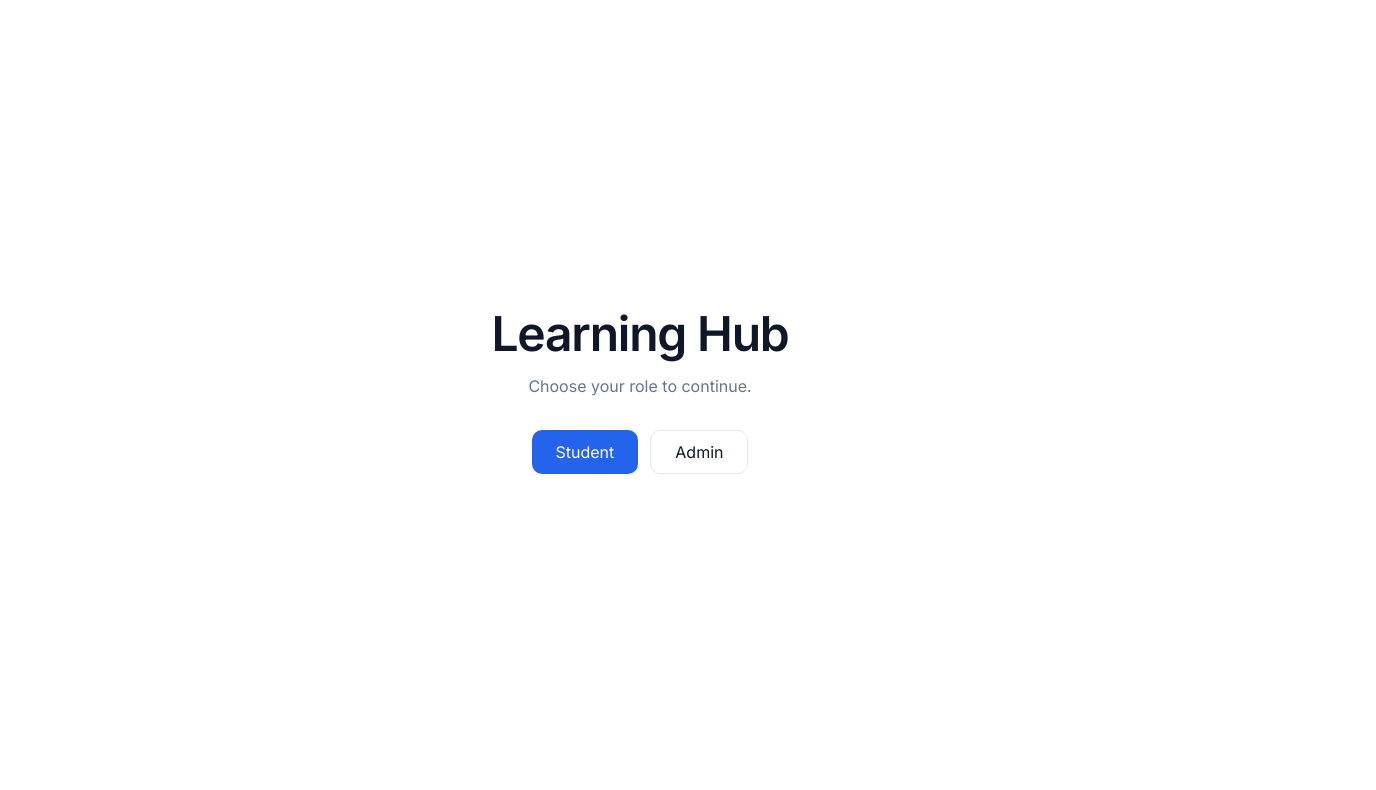
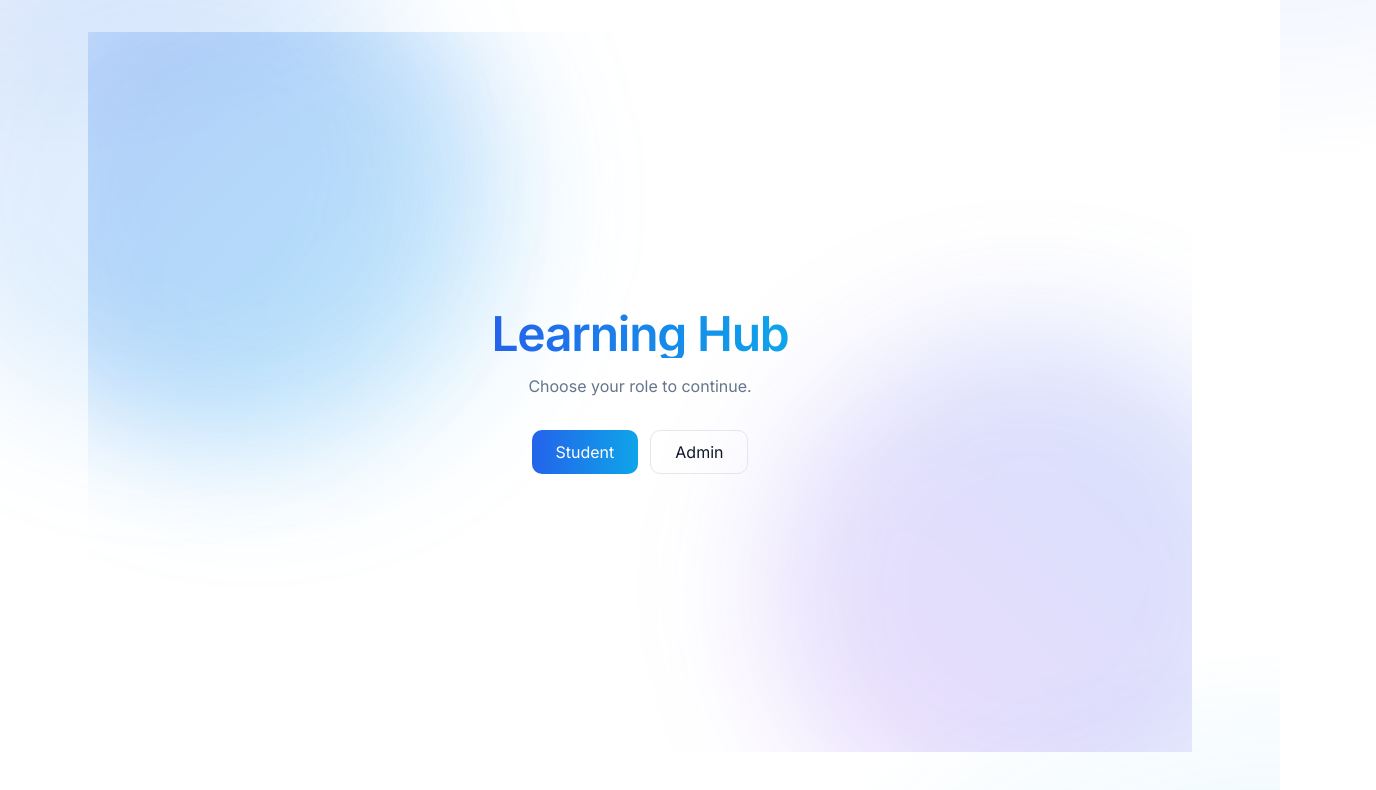
Before and after one commit to rjacaac211/learning-hub, a React (Vite) app in the folder web/: page / in a window 1280 px wide. Shown: the top 790 px of the page, 1376 px wide, since content can reach past the window. Built offline with nearby package versions, Linux system fonts and the light colour scheme.

Commit message:
feat(ui): aesthetic refresh with gradients, glass, and vibrant cards

```diff
--- a/web/src/index.css
+++ b/web/src/index.css
@@ -8,7 +8,13 @@ html, body, #root { height: 100%; }
 
 @layer base {
   html { -webkit-font-smoothing: antialiased; }
-  body { @apply bg-bg text-fg font-sans; }
+  body {
+    @apply text-fg font-sans;
+    background:
+      radial-gradient(1200px 600px at 0% -10%, hsla(221,83%,53%,0.08), transparent 40%),
+      radial-gradient(1200px 600px at 100% 110%, hsla(199,89%,48%,0.08), transparent 40%),
+      theme('colors.bg.DEFAULT');
+  }
   h1 { @apply text-3xl md:text-4xl font-semibold tracking-tight; }
   h2 { @apply text-2xl md:text-3xl font-semibold tracking-tight; }
   h3 { @apply text-xl md:text-2xl font-medium; }
--- a/web/src/routes/Landing.jsx
+++ b/web/src/routes/Landing.jsx
@@ -35,16 +35,22 @@ export default function Landing() {
     }
   }
   return (
-    <section className="min-h-[calc(100vh-80px)] flex items-center justify-center">
-      <div className="text-center px-4">
-        <h1 className="text-4xl sm:text-5xl font-semibold tracking-tight">Learning Hub</h1>
+    <section className="relative min-h-[calc(100vh-80px)] flex items-center justify-center overflow-hidden">
+      <div className="pointer-events-none absolute inset-0">
+        <div className="absolute -top-24 -left-24 w-[520px] h-[520px] bg-gradient-to-br from-accent/25 to-sky-400/25 blur-3xl rounded-full" />
+        <div className="absolute -bottom-24 -right-24 w-[520px] h-[520px] bg-gradient-to-tr from-purple-500/20 to-accent/20 blur-3xl rounded-full" />
+      </div>
+      <div className="relative text-center px-4">
+        <h1 className="text-4xl sm:text-5xl font-semibold tracking-tight bg-gradient-to-r from-accent to-sky-500 bg-clip-text text-transparent">
+          Learning Hub
+        </h1>
         <p className="mt-4 text-fg-muted max-w-xl mx-auto">Choose your role to continue.</p>
         {!adminMode ? (
           <div className="mt-8 flex items-center justify-center gap-3">
             <button
               onClick={handleStudent}
               disabled={loading}
-              className="inline-flex items-center justify-center h-11 px-6 rounded-md bg-accent text-fg-inverted hover:bg-accent-hover disabled:opacity-60"
+              className="inline-flex items-center justify-center h-11 px-6 rounded-md bg-gradient-to-r from-accent to-sky-500 text-fg-inverted hover:opacity-90 disabled:opacity-60 transition"
             >
               {loading ? 'Loading...' : 'Student'}
             </button>
@@ -78,7 +84,7 @@ export default function Landing() {
               <button
                 type="submit"
                 disabled={adminLoading}
-                className="h-10 px-6 rounded-md bg-accent text-fg-inverted hover:bg-accent-hover disabled:opacity-60"
+                className="h-10 px-6 rounded-md bg-gradient-to-r from-accent to-sky-500 text-fg-inverted hover:opacity-90 disabled:opacity-60 transition"
               >
                 {adminLoading ? 'Signing in...' : 'Continue'}
               </button>
--- a/web/src/routes/Library.jsx
+++ b/web/src/routes/Library.jsx
@@ -48,21 +48,25 @@ export default function Library() {
   }
 
   return (
-    <div>
-      <div className="flex flex-col gap-3">
+    <div className="relative">
+      {/* page-specific soft blobs */}
+      <div className="pointer-events-none absolute inset-0">
+        <div className="absolute top-10 right-10 w-[360px] h-[360px] bg-gradient-to-br from-sky-400/15 to-purple-500/15 blur-3xl rounded-full" />
+      </div>
+      <div className="relative flex flex-col gap-3">
         <div className="flex items-center gap-3">
           {!isRoot && (
-            <button onClick={goUp} className="h-8 px-3 rounded-md border border-border text-sm">
+            <button onClick={goUp} className="h-8 px-3 rounded-md bg-gradient-to-r from-accent/90 to-sky-500/90 text-white text-sm hover:opacity-90">
               ← Back
             </button>
           )}
-          <nav className="text-sm text-fg-muted flex items-center flex-wrap gap-1">
+          <nav className="text-sm text-fg flex items-center flex-wrap gap-1 bg-white/60 backdrop-blur-sm rounded-md px-2 py-1 border border-white/0 shadow-sm">
             <button onClick={() => navigate('/library')} className="hover:underline">Home</button>
             {segments.map((seg, i) => {
               const to = '/library/' + segments.slice(0, i + 1).join('/')
               return (
                 <span key={to} className="flex items-center gap-1">
-                  <span>›</span>
+                  <span className="text-fg-muted">›</span>
                   <button onClick={() => navigate(to)} className="hover:underline">{decodeURIComponent(seg)}</button>
                 </span>
               )
@@ -73,7 +77,7 @@ export default function Library() {
           <input
             type="search"
             placeholder="Search in this folder..."
-          className="w-full sm:w-80 px-3 py-2 border border-border rounded-md focus-visible:ring-2 focus-visible:ring-accent"
+            className="w-full sm:w-80 px-3 py-2 rounded-md bg-white/60 backdrop-blur-sm border border-white/0 shadow-sm focus-visible:ring-2 focus-visible:ring-accent"
             value={query}
             onChange={e => setQuery(e.target.value)}
           />
@@ -101,7 +105,7 @@ export default function Library() {
         <>
           <div className="mt-6 grid grid-cols-1 sm:grid-cols-2 lg:grid-cols-3 gap-6">
             {filteredDirs.map(d => (
-              <Card key={d.path} className="cursor-pointer hover:shadow-md transition-shadow" onClick={() => navigate(`/library${d.path}`)}>
+              <Card key={d.path} interactive className="cursor-pointer" onClick={() => navigate(`/library${d.path}`)}>
                 <CardTitle className="truncate">{d.name}</CardTitle>
               </Card>
             ))}
--- a/web/src/routes/Signin.jsx
+++ b/web/src/routes/Signin.jsx
@@ -75,7 +75,7 @@ export default function Signin() {
           <button
             type="submit"
             disabled={loading}
-            className="inline-flex items-center justify-center h-10 px-6 rounded-md bg-accent text-fg-inverted hover:bg-accent-hover disabled:opacity-60"
+            className="inline-flex items-center justify-center h-10 px-6 rounded-md bg-gradient-to-r from-accent to-sky-500 text-fg-inverted hover:opacity-90 disabled:opacity-60 transition"
           >
             {loading ? 'Signing in...' : 'Continue'}
           </button>
--- a/web/src/ui/Card.jsx
+++ b/web/src/ui/Card.jsx
@@ -1,6 +1,13 @@
 import React from 'react'
 
-export function Card({ children, className = '', ...props }) {
+ export function Card({ children, className = '', interactive = false, ...props }) {
+   if (interactive) {
+     return (
+      <div className={`rounded-lg bg-gradient-to-r from-accent/85 to-sky-600/85 hover:from-accent/95 hover:to-sky-700/95 text-white shadow-card p-5 transition-colors duration-200 hover:shadow-lg cursor-pointer ${className}`} {...props}>
+        {children}
+      </div>
+     )
+   }
   return (
     <div className={`rounded-lg border border-border bg-white shadow-card p-5 ${className}`} {...props}>
       {children}
--- a/web/src/ui/Shell.jsx
+++ b/web/src/ui/Shell.jsx
@@ -3,9 +3,14 @@ import TopNav from './TopNav'
 
 export default function Shell({ children, showTopNav = true }) {
   return (
-    <div className="min-h-screen bg-bg">
+    <div className="min-h-screen relative">
+      {/* subtle global blobs */}
+      <div className="pointer-events-none absolute inset-0">
+        <div className="absolute -top-24 -left-24 w-[520px] h-[520px] bg-gradient-to-br from-accent/15 to-sky-400/15 blur-3xl rounded-full" />
+        <div className="absolute -bottom-24 -right-24 w-[520px] h-[520px] bg-gradient-to-tr from-purple-500/12 to-accent/12 blur-3xl rounded-full" />
+      </div>
       {showTopNav && <TopNav />}
-      <main className="container px-6 py-8">
+      <main className="relative container px-6 py-8">
         {children}
       </main>
     </div>
--- a/web/src/ui/TopNav.jsx
+++ b/web/src/ui/TopNav.jsx
@@ -4,7 +4,7 @@ import { Link, useLocation } from 'react-router-dom'
 export default function TopNav() {
   const location = useLocation()
   return (
-    <header className="sticky top-0 z-40 border-b border-border bg-bg/80 backdrop-blur">
+    <header className="sticky top-0 z-40 border-b border-border bg-gradient-to-b from-white/80 to-white/50 backdrop-blur">
       <div className="container h-14 px-6 flex items-center justify-between">
         <div className="flex items-center gap-2">
           <div className="w-6 h-6 rounded-md bg-accent" />
```
Lines whose indentation alone changed are shown as unchanged.
